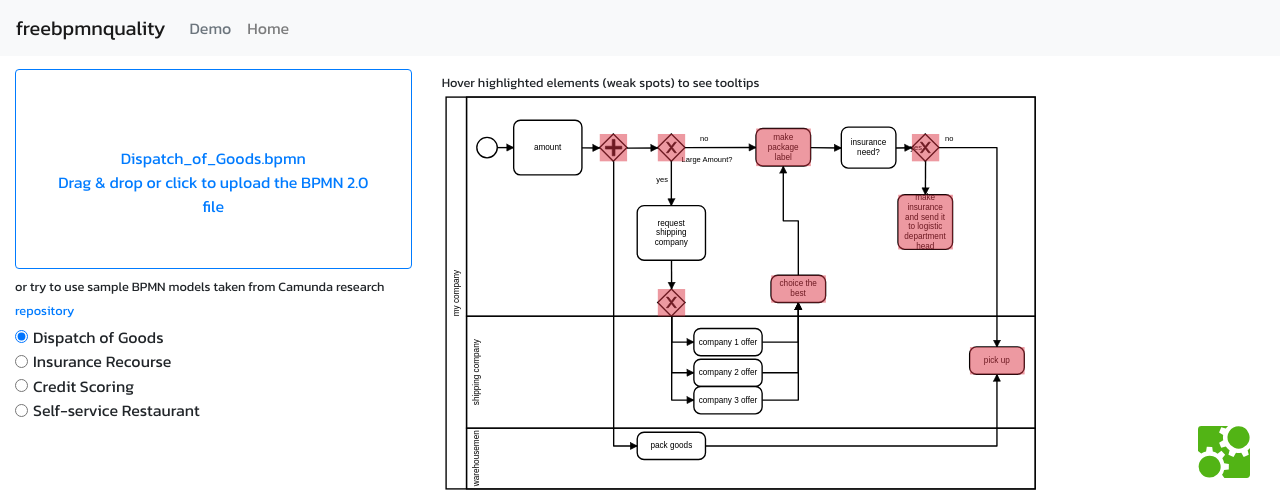
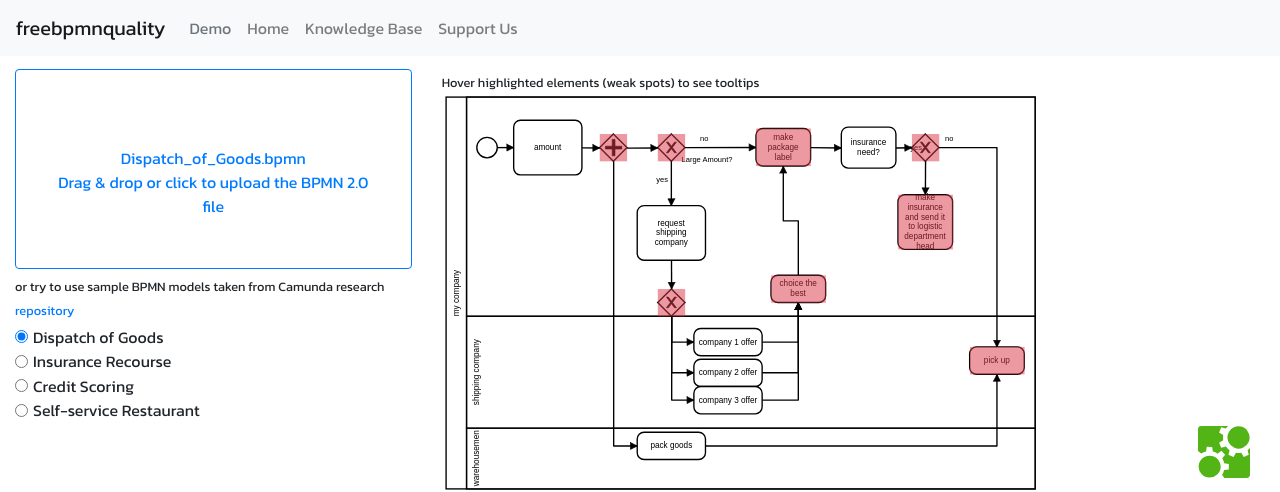
Before and after one commit to freebpmnquality/freebpmnquality.github.io, a PHP site: page /demo.html in a window 1280 px wide. Shown: the top 492 px of the page. Run offline with PHP 8.4, Linux system fonts and the light colour scheme.

Commit message:
Add cross-links between pages.

```diff
--- a/css/js-bmpai.css
+++ b/css/js-bmpai.css
@@ -173,3 +173,7 @@ body {
 #extra-tip {
     margin-top: 0px;
 }
+
+.hbtn {
+    margin-top: 3px;
+}
--- a/demo.html
+++ b/demo.html
@@ -40,6 +40,12 @@
                 </li>
                 <li class="nav-item">
                     <a class="nav-link" href="index.html">Home</a>
+                </li>
+                <li class="nav-item">
+                    <a class="nav-link" href="kbase.html">Knowledge Base</a>
+                </li>
+                <li class="nav-item">
+                    <a class="nav-link" href="donate.html">Support Us</a>
                 </li>
             </ul>
         </div>
--- a/donate.html
+++ b/donate.html
@@ -40,6 +40,12 @@
                 </li>
                 <li class="nav-item">
                     <a class="nav-link" href="index.html">Home</a>
+                </li>
+                <li class="nav-item">
+                    <a class="nav-link" href="demo.html">Demo</a>
+                </li>
+                <li class="nav-item">
+                    <a class="nav-link" href="kbase.html">Knowledge Base</a>
                 </li>
             </ul>
         </div>
--- a/index.html
+++ b/index.html
@@ -65,7 +65,9 @@
             <br> This online service helps to find modeling mistakes in BPMN diagrams
             <br>
             <br>
-            <a href="demo.html" class="btn btn-info btn-lg" tabindex="-1" role="button" aria-disabled="true">TRY FOR FREE</a>
+            <a href="demo.html" class="btn btn-outline-info btn-lg hbtn" tabindex="-1" role="button" aria-disabled="true">TRY FOR FREE</a>
+            <a href="kbase.html" class="btn btn-outline-info btn-lg hbtn" tabindex="-1" role="button" aria-disabled="true">KNOWLEDGE BASE</a>
+            <a href="donate.html" class="btn btn-outline-info btn-lg hbtn" tabindex="-1" role="button" aria-disabled="true">SUPPORT US</a>
         </p>
     </div>
 
```
Also changed, not shown: kbase.html (added).
